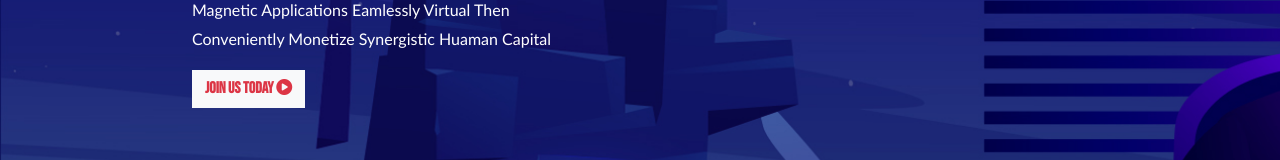
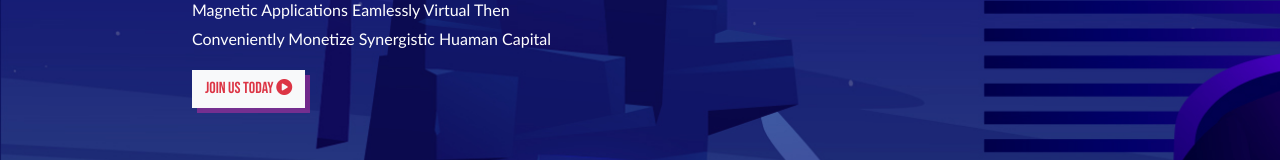
Before and after one commit to JorgeLuix/proj-html-vuejs, a Vue app: page / in a window 1280 px wide. Shown: the part 351-511 px from the top of the page. Built offline with nearby package versions, Linux system fonts and the light colour scheme; a web font is replaced by a local one.

Commit message:
aplication shadow on button

```diff
--- a/src/components/CollectionMain.vue
+++ b/src/components/CollectionMain.vue
@@ -16,7 +16,7 @@
                 </div>
             </div>
             <button type="button" class="btn rounded-0 btn-light
-                    text-uppercase text-danger my-5"> browse all games
+                    text-uppercase text-danger my-5 btn-shadow"> browse all games
                     <i class="fa-solid fa-circle-chevron-right"></i>
             </button>
             <hr class="container pt-5">
--- a/src/components/ExploreProducts.vue
+++ b/src/components/ExploreProducts.vue
@@ -29,7 +29,7 @@
                 <img class="p-5" v-for="path in stemmi" :key="path" :src="path" />
             </div>
             <button type="button" class="btn rounded-0 btn-light
-                    text-uppercase text-danger my-5"> become a partner
+                    text-uppercase text-danger my-5 btn-shadow"> become a partner
                     <i class="fa-solid fa-circle-chevron-right"></i>
             </button>
         </div>
--- a/src/components/FooterComponent.vue
+++ b/src/components/FooterComponent.vue
@@ -67,6 +67,7 @@
     </div>
     <div class="footer-copyright d-flex justify-content-center align-items-center ">
         <p><i class="fa-regular fa-copyright"></i>2022 Gamer-eSport And Gameing HTML Template.</p>
+
     </div>
 </template>
 
--- a/src/components/HeaderComponent.vue
+++ b/src/components/HeaderComponent.vue
@@ -24,7 +24,7 @@
             <p class="text-capitalize ">Assertively Communicate An expanded array of mindshare rather than
                 diverse technologies for magnetic applications eamlessly virtual then conveniently monetize synergistic huaman capital</p>
                 <button type="button" class="btn rounded-0 btn-light
-                text-uppercase text-danger fw-bold">
+                text-uppercase text-danger btn-shadow">
                  join us today <i class="fa-solid fa-circle-play"></i></button>
         </div>
     </div>
--- a/src/components/SquadPlayers.vue
+++ b/src/components/SquadPlayers.vue
@@ -32,7 +32,7 @@
                         <p class="text-white">Distinctively provide acces mutfuncto users whereas transparent proceses
                              somes ncentivize eficient functionalities rather than an extensile archtectur services and cross</p>
                         <button type="button" class="btn rounded-0 btn-light
-                    text-uppercase text-danger my-5"> join community
+                    text-uppercase text-danger my-5 btn-shadow"> join community
                     <i class="fa-solid fa-circle-chevron-right"></i>
                         </button>
                      </div>
```
